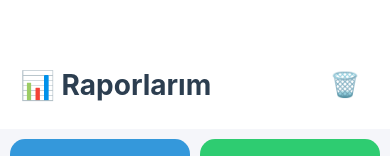
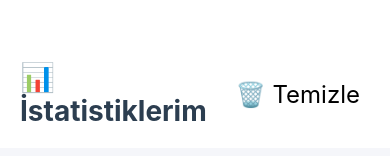
Before and after one commit to berkay1gocer/Pomodoro-Application, a React Native app: screen /Raporlar in a window 390 px wide. Shown: the top 156 px of the page. Built offline with nearby package versions, Linux system fonts and the light colour scheme.

Commit message:
UI iyileştirmesi yaptım

```diff
--- a/src/screens/ReportsScreen.js
+++ b/src/screens/ReportsScreen.js
@@ -78,9 +78,9 @@ export default function ReportsScreen() {
       }
     >
       <View style={styles.header}>
-        <Text style={styles.title}>📊 Raporlarım</Text>
+        <Text style={styles.title}>📊 İstatistiklerim</Text>
         <TouchableOpacity style={styles.clearButton} onPress={handleClearData}>
-          <Text style={styles.clearButtonText}>🗑️</Text>
+          <Text style={styles.clearButtonText}>🗑️ Temizle</Text>
         </TouchableOpacity>
       </View>
 
```
